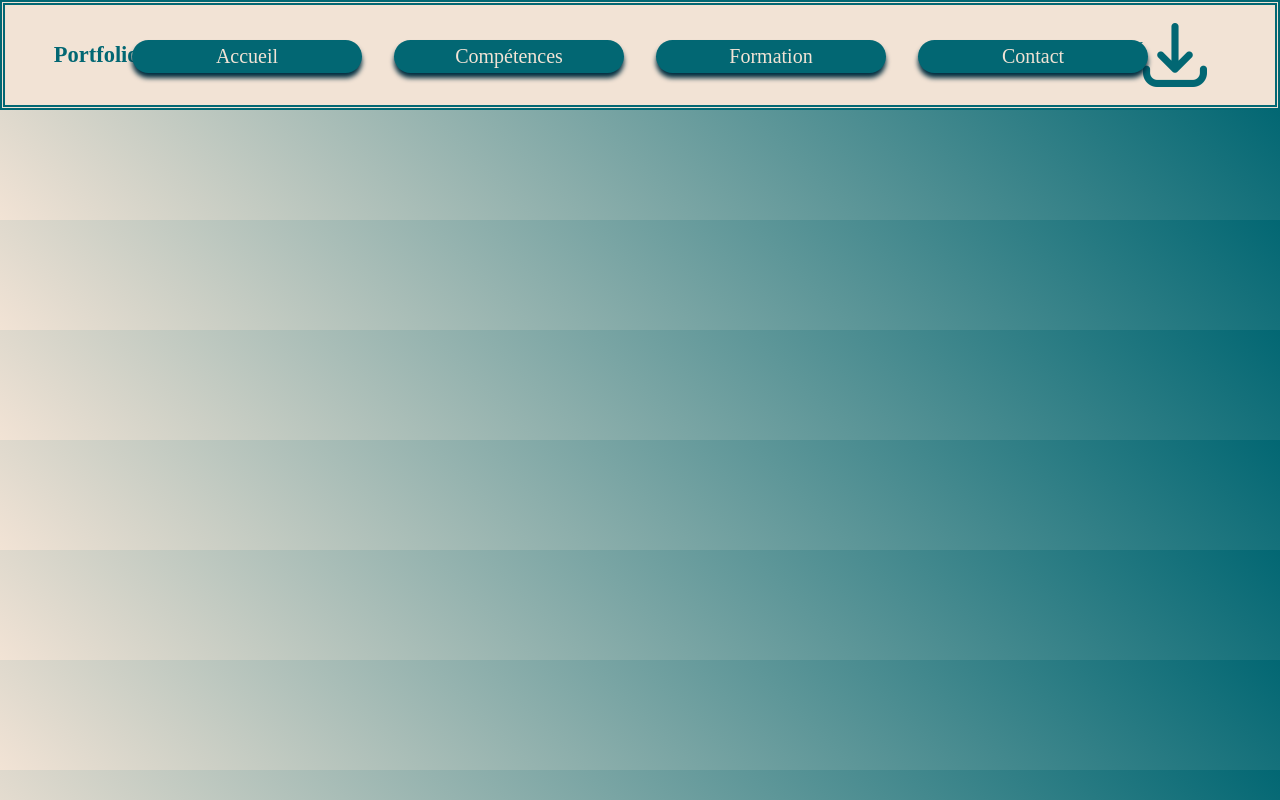
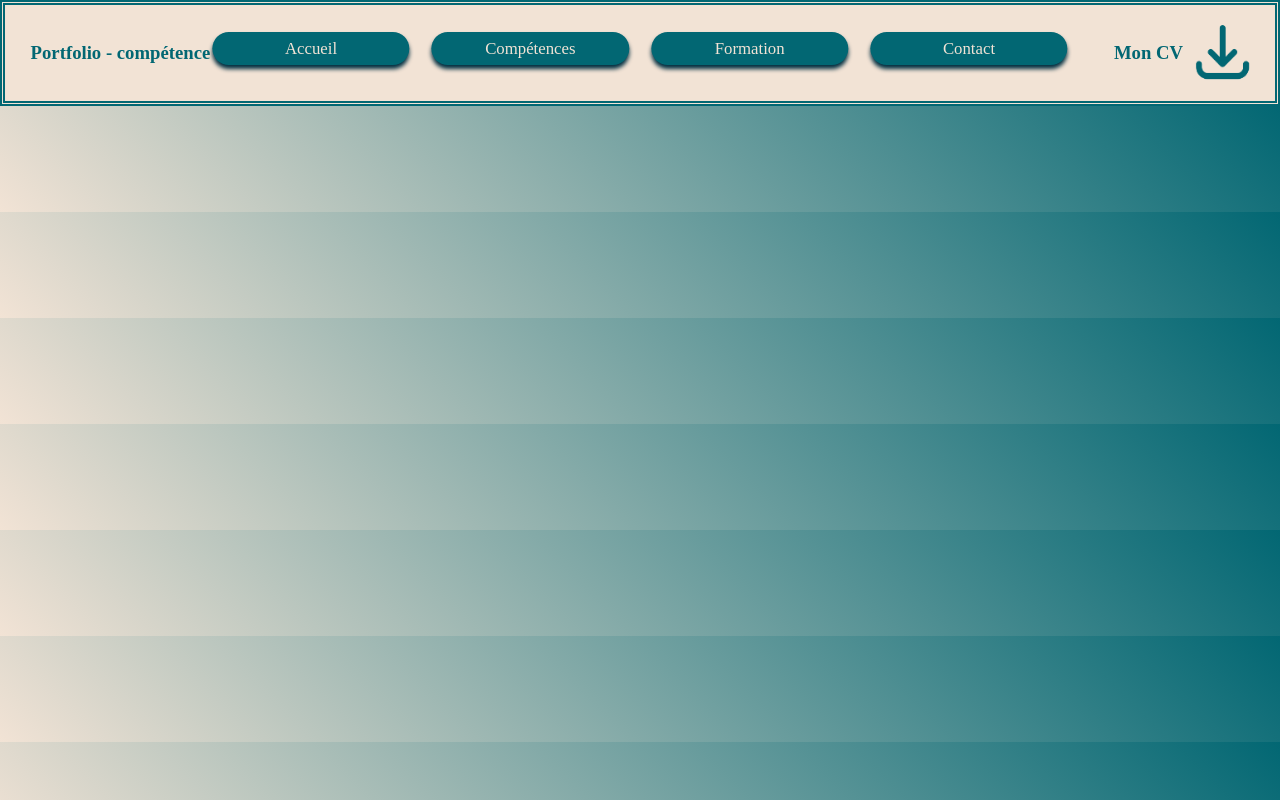
Before and after one commit to valentinConchis/portfolio, a website built with Vite: page competence3.html in a window 1280 px wide. Built offline with nearby package versions, Linux system fonts and the light colour scheme.

Commit message:
update du fichier competence3.html

```diff
--- a/competence3.html
+++ b/competence3.html
@@ -2,7 +2,7 @@
 <html lang="en">
     <head>
         <meta charset="UTF-8" />
-        <link rel="stylesheet" href="/css/style.css">
+        <link rel="stylesheet" href="/scss/style.scss">
         <link rel="icon" type="image/svg+xml" href="../vite.svg" />
         <meta name="viewport" content="width=device-width, initial-scale=1.0" />
         <title>Portfolio</title>
@@ -35,7 +35,7 @@
 
             <div class="moncv">
                 <a href="public/document">
-                    <p>Mon CV</p>
+                    <h3>Mon CV</h3>
                     <img src="public/icones/telechargement1.png">
                 </a>
             </div>
```
